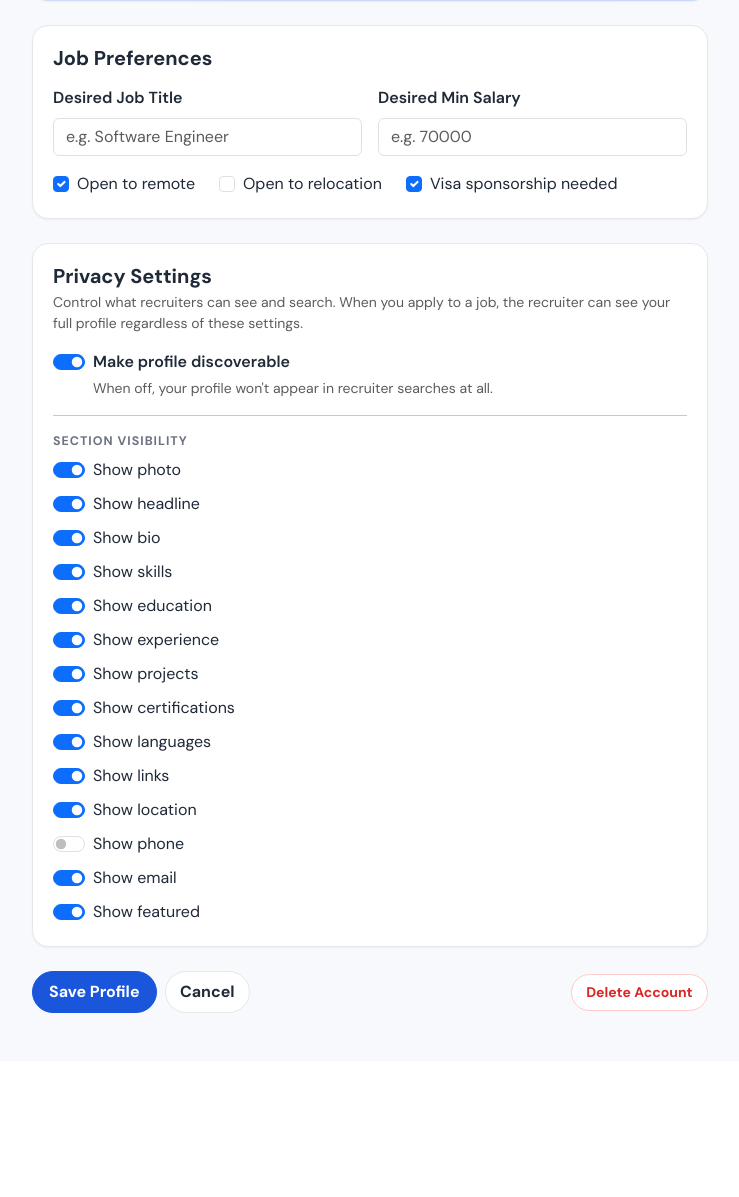
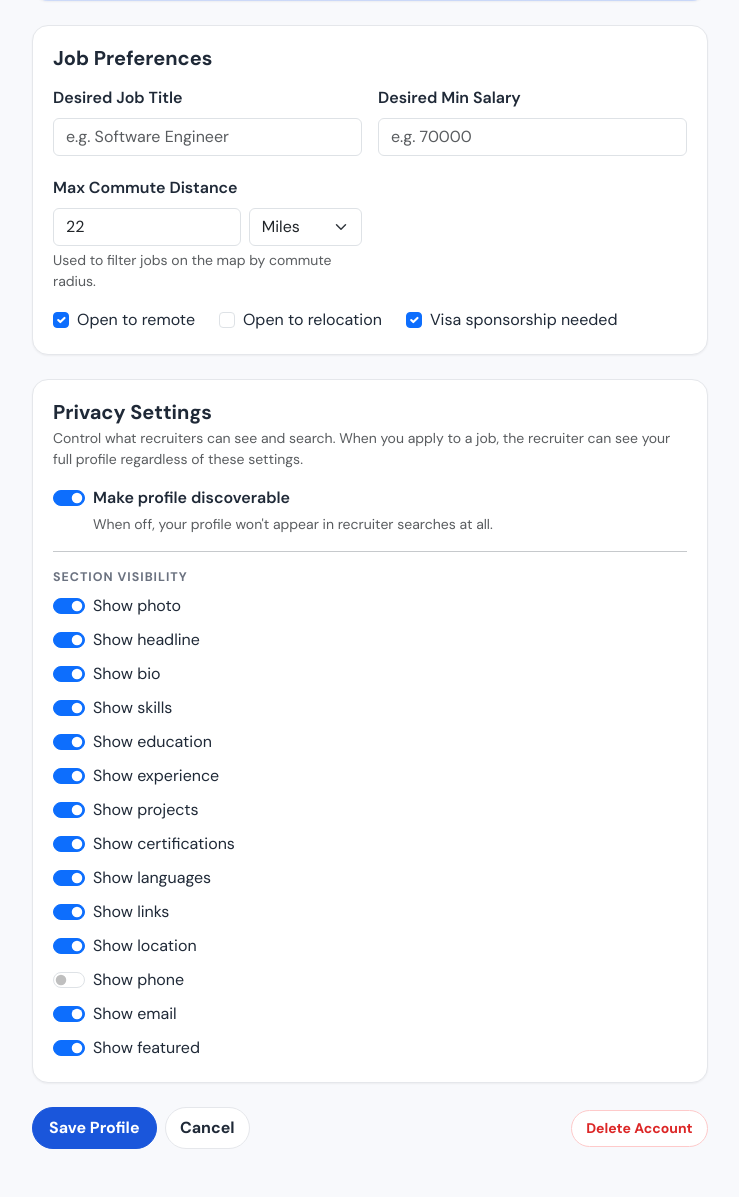
Before and after one commit to zangelina/cs2340, a Django app: page /profile/edit/ in a window 1280 px wide. Shown: the part 2291-3488 px from the top of the page, without its empty margins (270-1009 px from the left). Before the commit the page ends 3304 px from the top, so only its background shows below. Run offline with Django 5.2, Linux system fonts and the light colour scheme; a user stored in the database is signed in; data comes from the database, SQL or seed files in the repository; both versions use the stored data as it was after the commit.

Commit message:
Added seeker commute radius preference, automatically reflects on the map.

```diff
--- a/jobsearch/jobsearch/jobs/forms.py
+++ b/jobsearch/jobsearch/jobs/forms.py
@@ -88,6 +88,7 @@ class JobSeekerProfileForm(forms.ModelForm):
             "certifications", "languages", "links",
             "featured_label", "featured_url", "featured_video_url",
             "desired_job_title", "desired_salary_min",
+            "commute_distance", "distance_unit",
             "open_to_remote", "open_to_relocation", "visa_required",
         ]
         widgets = {
@@ -109,6 +110,8 @@ class JobSeekerProfileForm(forms.ModelForm):
             "featured_video_url": forms.URLInput(attrs={**FC, "placeholder": "https://youtube.com/watch?v=..."}),
             "desired_job_title": forms.TextInput(attrs={**FC, "placeholder": "e.g. Software Engineer"}),
             "desired_salary_min": forms.NumberInput(attrs={**FC, "placeholder": "e.g. 70000"}),
+            "commute_distance": forms.NumberInput(attrs={**FC, "placeholder": "e.g. 25"}),
+            "distance_unit": forms.Select(attrs=FS),
         }
 
 
--- a/jobsearch/jobsearch/jobs/models.py
+++ b/jobsearch/jobsearch/jobs/models.py
@@ -76,6 +76,18 @@ class JobSeekerProfile(models.Model):
     open_to_remote = models.BooleanField(default=True)
     open_to_relocation = models.BooleanField(default=False)
     visa_required = models.BooleanField(default=False)
+
+    class DistanceUnit(models.TextChoices):
+        MILES = "mi", "Miles"
+        KM = "km", "Kilometers"
+
+    commute_distance = models.PositiveIntegerField(
+        null=True, blank=True,
+        help_text="Maximum commute distance"
+    )
+    distance_unit = models.CharField(
+        max_length=2, choices=DistanceUnit.choices, default=DistanceUnit.MILES
+    )
 
     # Privacy toggles
     is_public = models.BooleanField(default=True)
--- a/jobsearch/jobsearch/jobs/templates/jobs/seeker_profile_edit.html
+++ b/jobsearch/jobsearch/jobs/templates/jobs/seeker_profile_edit.html
@@ -152,6 +152,18 @@
           {{ profile_form.desired_salary_min }}
         </div>
       </div>
+
+      <div class="row g-3 mt-1">
+        <div class="col-md-6">
+          <label class="form-label fw-semibold">Max Commute Distance</label>
+          <div class="d-flex gap-2">
+            <div class="flex-grow-1">{{ profile_form.commute_distance }}</div>
+            <div style="min-width:100px;">{{ profile_form.distance_unit }}</div>
+          </div>
+          <div class="form-text">Used to filter jobs on the map by commute radius.</div>
+        </div>
+      </div>
+
       <div class="d-flex flex-wrap gap-4 mt-3">
         <div class="form-check">
           <input type="checkbox" name="open_to_remote" class="form-check-input" id="id_remote"
--- a/jobsearch/jobsearch/jobs/views.py
+++ b/jobsearch/jobsearch/jobs/views.py
@@ -77,7 +77,19 @@ def job_map(request):
     jobs = JobPosting.objects.filter(
         is_active=True, latitude__isnull=False, longitude__isnull=False
     )
-    return render(request, "jobs/job_map.html", {"jobs": jobs})
+    commute_distance = 10
+    distance_unit = "mi"
+    if request.user.is_authenticated and request.user.is_job_seeker():
+        profile = JobSeekerProfile.objects.filter(user=request.user).first()
+        if profile:
+            if profile.commute_distance:
+                commute_distance = profile.commute_distance
+            distance_unit = profile.distance_unit or "mi"
+    return render(request, "jobs/job_map.html", {
+        "jobs": jobs,
+        "commute_distance": commute_distance,
+        "distance_unit": distance_unit,
+    })
 
 
 # ── Job Search ────────────────────────────────────────
```
Also changed, not shown: jobsearch/jobsearch/jobs/templates/jobs/job_map.html (+45 -67 lines), jobsearch/jobsearch/jobs/templates/jobs/seeker_profile.html (+12 -7 lines), jobsearch/jobsearch/db.sqlite3, jobsearch/jobsearch/jobs/migrations/0008_jobseekerprofile_commute_distance_and_more.py (added).
